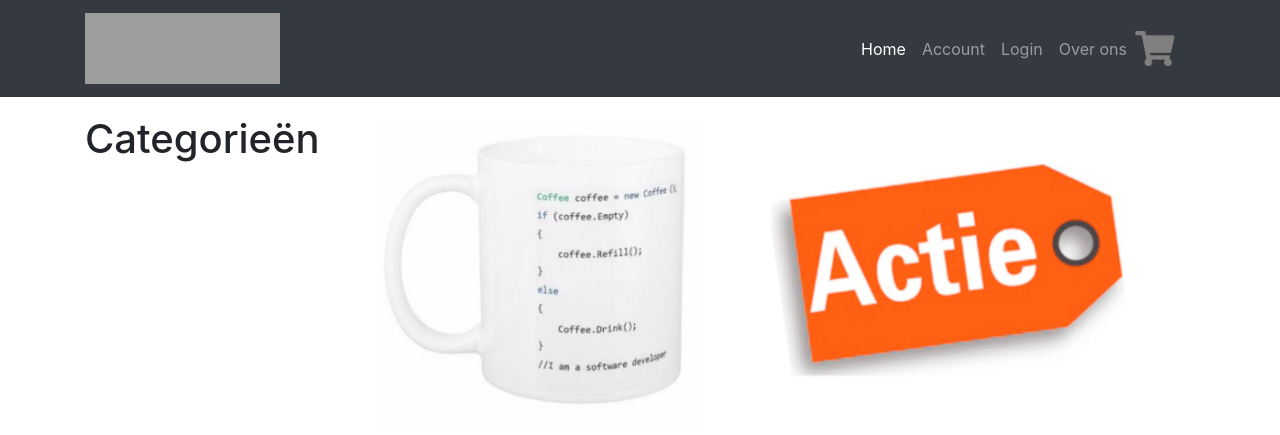
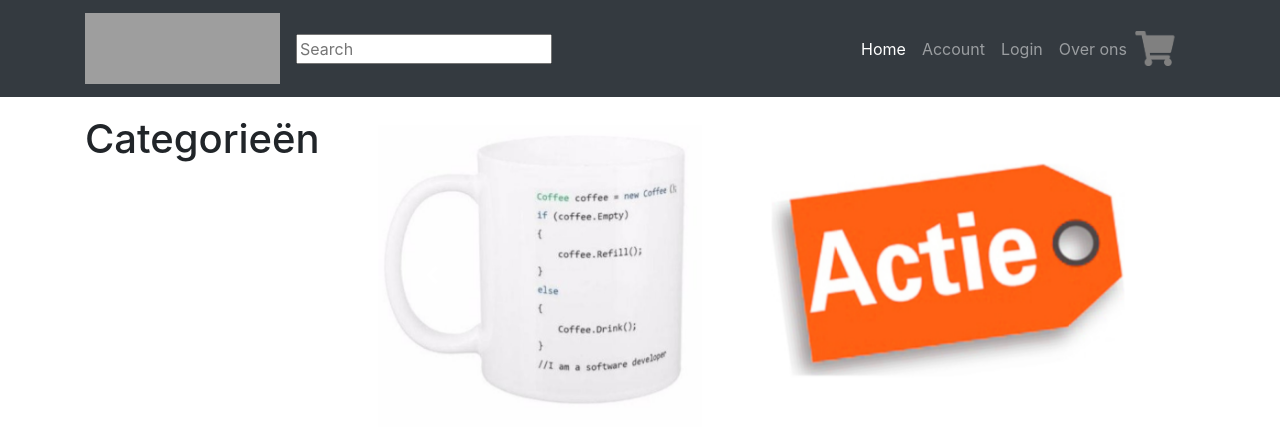
Before and after one commit to zzendon/wwi, a PHP site: page /WWI-webshop/index.html.php in a window 1280 px wide. Shown: the top 435 px of the page. Run offline with PHP 8.4, Linux system fonts and the light colour scheme; the visitor is signed in with stand-in values (Sample User, id 1); data that the repository does not hold is empty; grey boxes are pictures that could not be loaded.

Commit message:
Search Bar (#35)
zie: https://trello.com/c/7EF6bc5U

```diff
--- a/index.html.php
+++ b/index.html.php
@@ -2,6 +2,7 @@
 include("./php/connectdb.php");
 
 $categorie_id = 1;
+$search = "";
 
 if(isset($_GET['categorie_id']) && !empty($_GET['categorie_id'])){
     $categorie_id = filter_input(INPUT_GET, 'categorie_id', FILTER_VALIDATE_INT);
@@ -13,6 +14,10 @@ if(isset($_GET['page']) && !empty($_GET['page'])){
 
 if(isset($_GET['stock_item_id']) && !empty($_GET['stock_item_id'])){
     $stock_item_id = filter_input(INPUT_GET, 'stock_item_id', FILTER_VALIDATE_INT);
+}
+
+if(isset($_POST['search']) && !empty($_POST['search'])){
+    $search = filter_input(INPUT_POST, 'search');
 }
 ?>
 
@@ -62,6 +67,9 @@ if(isset($_GET['stock_item_id']) && !empty($_GET['stock_item_id'])){
         <button class="navbar-toggler" type="button" data-toggle="collapse" data-target="#navbarResponsive" aria-controls="navbarResponsive" aria-expanded="false" aria-label="Toggle navigation">
             <span class="navbar-toggler-icon"></span>
         </button>
+        <form method="post" action="index.html.php?categorie_id=<?php if (!empty($categorie_id)) { echo intval($categorie_id); } ?>">
+            <input id="search" name="search" type="text" placeholder="Search" />
+        </form>
         <div class="collapse navbar-collapse" id="navbarResponsive">
             <ul class="navbar-nav ml-auto">
                 <li class="nav-item active">
@@ -97,7 +105,8 @@ if(isset($_GET['stock_item_id']) && !empty($_GET['stock_item_id'])){
             <div class="col-lg-9" w3-include-html="./pages/productinfo_page.php?stock_item_id=<?php echo $stock_item_id ?>"></div>
         <?php } else { ?>
             <!-- Product overview page -->
-            <div class="col-lg-9" w3-include-html="./pages/productlist_page.php?categorie_id=<?php if (!empty($categorie_id)) { echo intval($categorie_id); } ?>&page=<?php if (!empty($page)) { echo intval($page); } ?>"></div>
+            <div class="col-lg-9" w3-include-html="./pages/productlist_page.php?categorie_id=<?php if (!empty($categorie_id)) { echo intval($categorie_id); } ?>&page=<?php if (!empty($page)) { echo intval($page); } ?>&search=<?php  if (!empty($search)) { echo $search; } ?>">
+            </div>
         <?php } ?>
 
     </div>
@@ -133,8 +142,12 @@ if(isset($_GET['stock_item_id']) && !empty($_GET['stock_item_id'])){
 </body>
 
 <script>
+    includeHTML();
 
-    includeHTML();
+    // Handles click in search bar.
+    $('#filtersubmit').click(function() {
+        alert('Searching for '+$('#filter').val());
+    });
 
     /// This will load all the pages located in other files. All elements with attribute 'w3-include-html' will be checked.
     function includeHTML() {
@@ -160,15 +173,13 @@ if(isset($_GET['stock_item_id']) && !empty($_GET['stock_item_id'])){
                         elmnt.removeAttribute("w3-include-html");
                         includeHTML();
                     }
-                }
+                };
                 xhttp.open("GET", file, true);
                 xhttp.send();
                 /*exit the function:*/
                 return;
             }
         }
-
-
     }
 </script>
 </html>
--- a/pages/productlist_page.php
+++ b/pages/productlist_page.php
@@ -3,6 +3,10 @@ include '../php/connectdb.php';
 include '../php/utils.php';
 
 const PRODUCTS_PER_PAGE = 9;
+$search = "";
+if(isset($_GET['search']) && !empty($_GET['search'])){
+    $search = urldecode(filter_input(INPUT_GET, 'search', FILTER_SANITIZE_STRING));
+}
 
 $categorie_id = filter_input(INPUT_GET, 'categorie_id', FILTER_SANITIZE_SPECIAL_CHARS);
 $page = intval(filter_input(INPUT_GET, 'page',FILTER_SANITIZE_SPECIAL_CHARS));
@@ -60,12 +64,17 @@ function getPages($stockitems) {
 
 /// Get basic stock item information.
 function getCategoriesStockItemInfo($category_id) {
+    global $search;
+
     $connection = getConnection();
 
-    $pro = $connection->prepare("SELECT s.StockItemId, s.StockItemName, s.RecommendedRetailPrice, AVG(r.Stars) FROM stockitems s
+    $sql = "SELECT s.StockItemId, s.StockItemName, s.RecommendedRetailPrice, AVG(r.Stars) FROM stockitems s
            JOIN stockitemstockgroups sg ON s.StockItemID = sg.StockItemId
            LEFT JOIN review r ON r.StockItemID = s.StockItemID
-           WHERE sg.StockGroupID='$category_id' GROUP BY s.StockItemID");
+           WHERE sg.StockGroupID='$category_id' AND s.StockItemName LIKE '%$search%'
+           GROUP BY s.StockItemID";
+
+    $pro = $connection->prepare($sql);
 
     $pro->execute();
 
--- a/pages/review_pagina.php
+++ b/pages/review_pagina.php
@@ -18,14 +18,14 @@
             <div class="row" style="margin-top:40px;">
                 <div class="col-md-6">
                     <div class="well well-sm">
-<!--Review box-->
+                        <!--Review box-->
                             <h1>Review</h1>
                         <div class="row" id="review-box">
                             <div class="col-md-12">
                                 <form action="review_pagina.php" method="get" onsubmit="alert('Bedankt voor uw review!')">
                                 <label for="review">Schrijf een korte review over ....</table>
                                 <textarea class="form-control animated" cols="65" id="Review" name="Review" placeholder="Type hier u review..." rows="4"></textarea>
-<!-- Cijfer-->
+                                    <!-- Sterren -->
                                     <div class="form-group" id="cijfer">
                                         <label for="Cijfer">Geeft een cijfer aan het product</label>
                                         <select class="form-control" id="Cijfer" name="Cijfer" required>
@@ -38,7 +38,7 @@
                                         </select>
                                         <div class="invalid-feedback">Example invalid custom select feedback</div>
                                     </div>
-<!--Submit knop-->
+                                        <!--Submit knop-->
                                         <button class="btn btn-success mb-2" type="submit" name="Versturen">Versturen</button>
                                         <?php
                                             $review_tekst = filter_input(INPUT_GET, "Review");
--- a/php/connectdb.php
+++ b/php/connectdb.php
@@ -1,7 +1,7 @@
 <?php
 $db ="mysql:host=localhost;dbname=wideworldimporters;port=3306";
 $user = "test";
-$pass = "123";
+$pass = "test123";
 
 function getConnection() {
     global $db, $user, $pass;
--- a/php/shopping_cart.php
+++ b/php/shopping_cart.php
@@ -50,7 +50,7 @@
                                 <div class="col-4 col-sm-4 col-md-4">
                                     <div class="quantity">
                                         <form method="POST" action="../php/php_session.php?add_id=<?php echo $index; ?>&amount=<?php echo $value+1; ?>">
-                                            <button type="submit" class="btn btn-outline-danger btn-xs" style="width:35px">+</button>
+                                            <button type="submit" class="btn btn-outline-success btn-xs" style="width:35px">+</button>
                                         </form>
                                         <form><h6><strong>Aantal: </strong><?php echo $value; ?></h6></form>
                                         <form method="POST" action="../php/php_session.php?add_id=<?php echo $index; ?>&amount=<?php echo $value-1; ?>">
```
Also changed, not shown: php/payment_functions.php (+14 -10 lines).
